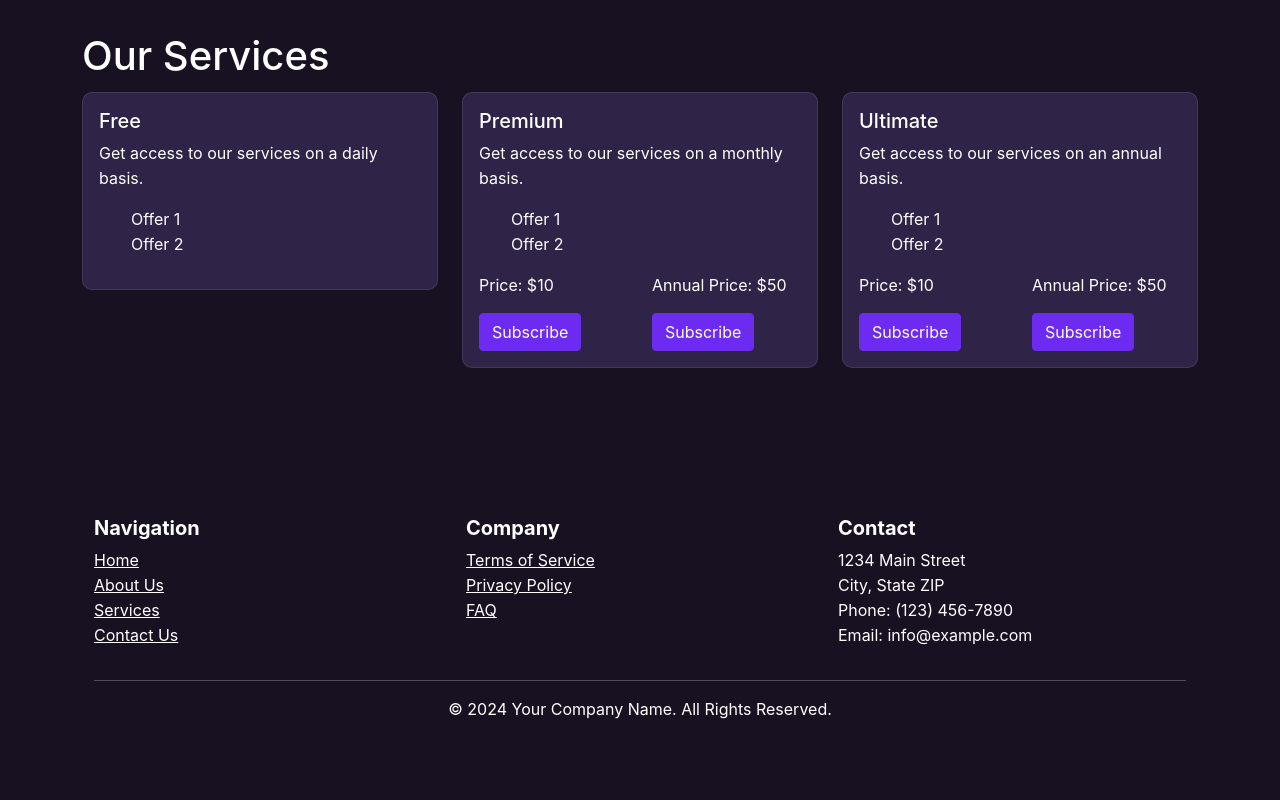
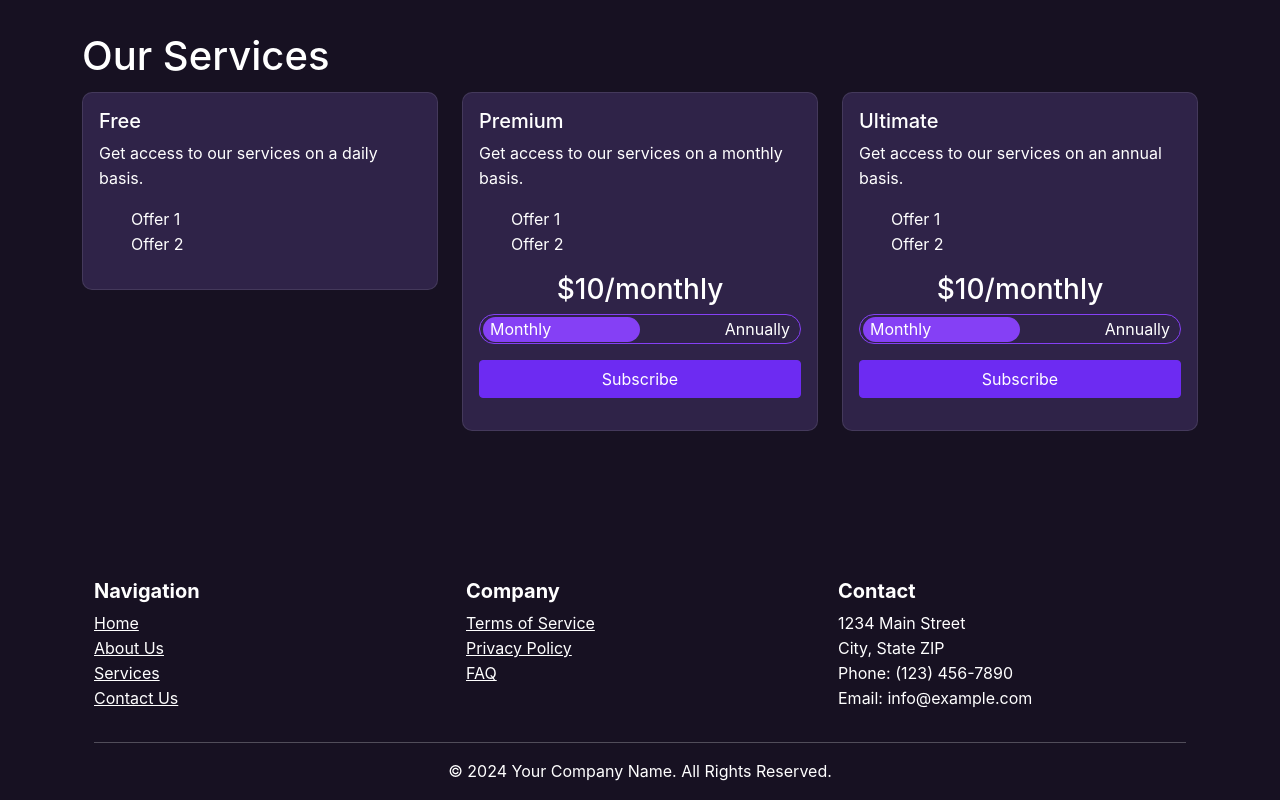
Before and after one commit to 3Threads/repetAItor, a React (Create React App) app: page / in a window 1280 px wide. Shown: the part 913-1713 px from the top of the page. Before the commit the page ends 1650 px from the top, so only its background shows below. Built offline with nearby package versions, Linux system fonts and the light colour scheme.

Commit message:
Services better UI

```diff
--- a/src/App.scss
+++ b/src/App.scss
@@ -176,3 +176,48 @@ summary {
   background-color: #2f2348;
   border-radius: 18px;
 }
+
+
+.custom-switch {
+  width: 100%;
+  height: 30px;
+  background: #2f2348;
+  position: relative;
+  border-radius: 15px;
+  border: 1px solid #8540f5;
+  cursor: pointer;
+}
+
+.switch-slider {
+  position: absolute;
+  top: 2px;
+  bottom: 2px;
+  left: 1%;
+  right: 1%;
+  width: 49%;
+  height: 25px;
+  background: #8540f5;
+  border-radius: 15px;
+  transition: all 0.3s ease;
+}
+
+.custom-switch.checked .switch-slider {
+  transform: translateX(100%);
+}
+
+.switch-text {
+  position: absolute;
+  width: 100%;
+  height: 100%;
+  display: flex;
+  justify-content: space-between;
+  align-items: center;
+  padding: 0 10px;
+  box-sizing: border-box;
+  pointer-events: none;
+}
+
+.switch-text .monthly,
+.switch-text .annually {
+  transition: color 0.3s ease;
+}
--- /dev/null
+++ b/src/components/homepageComponents/CustomSwitch.tsx
@@ -0,0 +1,21 @@
+import React, {useState} from 'react';
+
+interface CustomSwitchProps {
+    checked: boolean;
+    setChecked: (checked: boolean) => void;
+}
+
+const CustomSwitch: React.FC<CustomSwitchProps> = ({checked, setChecked}) => {
+
+    return (
+        <div className={`custom-switch ${checked ? 'checked' : ''}`} onClick={() => setChecked(!checked)}>
+            <div className="switch-slider"/>
+            <div className="switch-text">
+                <span className="monthly">Monthly</span>
+                <span className="annually">Annually</span>
+            </div>
+        </div>
+    );
+};
+
+export default CustomSwitch;
--- a/src/components/homepageComponents/ServiceCard.tsx
+++ b/src/components/homepageComponents/ServiceCard.tsx
@@ -1,6 +1,7 @@
 // ServiceCard.tsx
-import React from 'react';
+import React, {useState} from 'react';
 import {Card, Col, Row} from 'react-bootstrap';
+import CustomSwitch from "./CustomSwitch";
 
 interface ServiceCardProps {
     name: string;
@@ -12,7 +13,17 @@ interface ServiceCardProps {
     annuallyButton?: React.ReactNode;
 }
 
-const ServiceCard: React.FC<ServiceCardProps> = ({name, description, offers, price, annualPrice, monthlyButton, annuallyButton}) => {
+const ServiceCard: React.FC<ServiceCardProps> = ({
+                                                     name,
+                                                     description,
+                                                     offers,
+                                                     price,
+                                                     annualPrice,
+                                                     monthlyButton,
+                                                     annuallyButton
+                                                 }) => {
+    const [checked, setChecked] = useState(false);
+
     return (
         <Card>
             <Card.Body>
@@ -22,17 +33,27 @@ const ServiceCard: React.FC<ServiceCardProps> = ({name, description, offers, pri
                     <ul>
                         {offers.map((offer, index) => <li key={index}>{offer}</li>)}
                     </ul>
+                    {checked && (
+                        <div style={{textAlign: "center", width: "100%"}}>
+                            <h3>${annualPrice}/annually</h3>
+                        </div>
+                    )}
+
+                    {!checked && price &&
+                        <div style={{textAlign: "center", width: "100%"}}>
+                            <h3>${price}/monthly</h3>
+                        </div>}
+                    {price && annualPrice && <CustomSwitch checked={checked} setChecked={setChecked}/>}
+
+                    {checked && <div>
+                        {annuallyButton}
+                    </div>}
+                    {!checked && price &&
+                        <div>
+                            {monthlyButton}
+                        </div>}
                 </Card.Text>
-                <Row>
-                    <Col xs={6}>
-                        {price && <Card.Text>Price: ${price}</Card.Text>}
-                        {price && monthlyButton}
-                    </Col>
-                    <Col xs={6}>
-                        {annualPrice && <Card.Text>Annual Price: ${annualPrice}</Card.Text>}
-                        {annualPrice && annuallyButton}
-                    </Col>
-                </Row>
+
 
             </Card.Body>
         </Card>
--- a/src/components/homepageComponents/Services.tsx
+++ b/src/components/homepageComponents/Services.tsx
@@ -26,9 +26,9 @@ export const Services = () => {
                         offers={['Offer 1', 'Offer 2']}
                         price={10}
                         annualPrice={50}
-                        monthlyButton={<Button className={'btn-sign-in'} style={{height: 'auto'}}
+                        monthlyButton={<Button className={'btn-sign-in my-3'} style={{height: 'auto', width: '100%',}}
                                                onClick={() => handleSubscribe('Free')}>Subscribe</Button>}
-                        annuallyButton={<Button className={'btn-sign-in'} style={{height: 'auto'}}
+                        annuallyButton={<Button className={'btn-sign-in my-3'} style={{height: 'auto', width: '100%',}}
                                                 onClick={() => handleSubscribe('Free annually')}>Subscribe</Button>}
                     />
                 </Col>
@@ -39,9 +39,9 @@ export const Services = () => {
                         offers={['Offer 1', 'Offer 2']}
                         price={10}
                         annualPrice={50}
-                        monthlyButton={<Button className={'btn-sign-in'} style={{height: 'auto'}}
+                        monthlyButton={<Button className={'btn-sign-in my-3'} style={{height: 'auto', width: '100%',}}
                                                onClick={() => handleSubscribe('Free')}>Subscribe</Button>}
-                        annuallyButton={<Button className={'btn-sign-in'} style={{height: 'auto'}}
+                        annuallyButton={<Button className={'btn-sign-in my-3'} style={{height: 'auto', width: '100%',}}
                                                 onClick={() => handleSubscribe('Free annually')}>Subscribe</Button>}
                     />
                 </Col>
```
